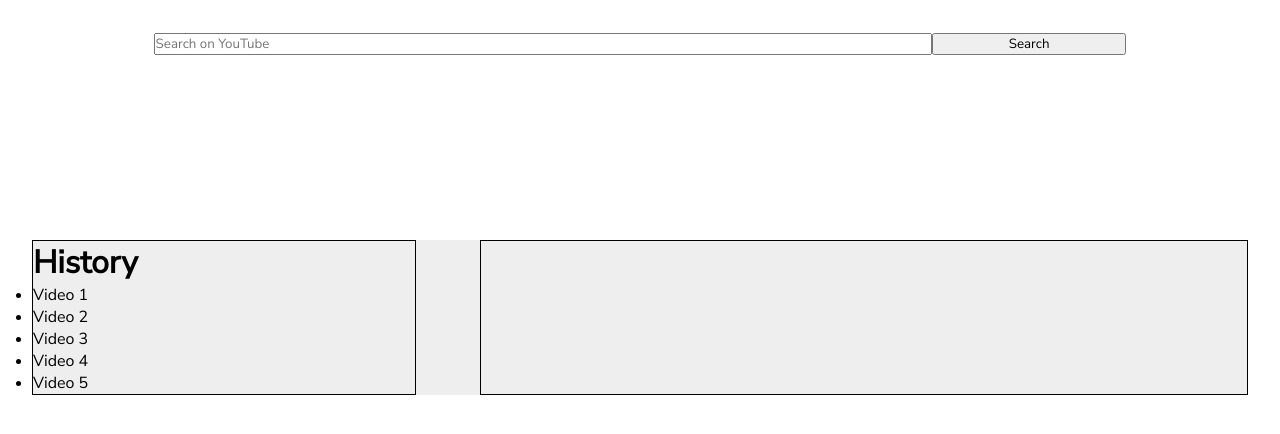
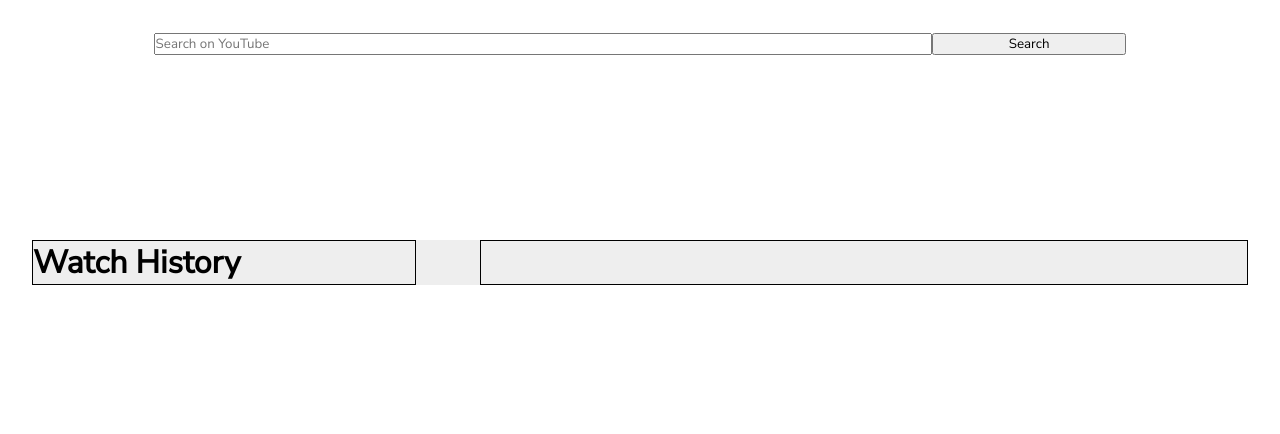
Before and after one commit to mryode/searcher, a React (Create React App) app in the folder frontend/: page / in a window 1280 px wide. Shown: the top 434 px of the page. Built offline with nearby package versions, Linux system fonts and the light colour scheme.

Commit message:
add history list and connect it to backend

```diff
--- a/frontend/package.json
+++ b/frontend/package.json
@@ -3,6 +3,7 @@
   "version": "0.1.0",
   "private": true,
   "dependencies": {
+    "axios": "^0.19.0",
     "react": "^16.9.0",
     "react-dom": "^16.9.0",
     "react-scripts": "3.1.1"
--- a/frontend/src/App.js
+++ b/frontend/src/App.js
@@ -1,35 +1,52 @@
 import React, { useState } from 'react';
+import axios from 'axios';
+
 import SearchBar from './SearchBar/SearchBar';
 import VideoPlayer from './VideoPlayer/VideoPlayer';
+import HistoryList from './HistoryList/HistoryList';
 
 import './App.css';
 
 const App = () => {
 
     const [currentVideoPlaying, setCurrentVideoPlaying] = useState("DbL7Frf6nJI");
+    const [historyList, setHistoryList] = useState([]);
 
-    const handlePlayClick = videoId => {
+    const handlePlayClick = (videoId, videoTitle) => {
         setCurrentVideoPlaying(videoId);
+
+        const newVideo = {
+            videoId,
+            videoTitle
+        };
+        axios.post('http://localhost:3001/history/add', newVideo)
+            .then(resp => {
+                const { _id, videoId, videoTitle } = resp.data;
+                setHistoryList(historyList.concat({ _id, videoId, videoTitle }));
+            })
+            .catch(err => console.error(err));
+    }
+
+    const handleDeleteClick = videoMongoId => {
+        axios.delete(`http://localhost:3001/history/${videoMongoId}`)
+            .then(resp => {
+                const { _id } = resp.data;
+                setHistoryList(historyList.filter(video => video._id !== _id));
+            })
+            .catch(err => console.error(err));
     }
 
     return (
         <div className="app-container">
             <div className="search-container">
-                <SearchBar onPlayClick={handlePlayClick}/>
+                <SearchBar onPlayClick={handlePlayClick} />
             </div>
             <div className="main">
                 <div className="history-container">
-                    <h1>History</h1>
-                    <ul>
-                        <li>Video 1</li>
-                        <li>Video 2</li>
-                        <li>Video 3</li>
-                        <li>Video 4</li>
-                        <li>Video 5</li>
-                    </ul>
+                    <HistoryList historyList={historyList} onDeleteClick={handleDeleteClick} />
                 </div>
                 <div className="video-container">
-                    <VideoPlayer videoId={currentVideoPlaying}/>
+                    <VideoPlayer videoId={currentVideoPlaying} />
                 </div>
             </div>
         </div>
--- /dev/null
+++ b/frontend/src/HistoryItem/HistoryItem.js
@@ -0,0 +1,13 @@
+import React from 'react';
+import axios from 'axios';
+
+const HistoryItem = ({ video, onDeleteClick }) => {
+    return (
+        <div className="history-record">
+            <h3>{video.videoTitle}</h3>
+            <button onClick={() => onDeleteClick(video._id)}>Delete</button>
+        </div>
+    )
+}
+
+export default HistoryItem;
--- /dev/null
+++ b/frontend/src/HistoryList/HistoryList.js
@@ -0,0 +1,16 @@
+import React from 'react';
+
+import HistoryItem from '../HistoryItem/HistoryItem';
+
+const HistoryList = ({ historyList, onDeleteClick }) => {
+    return (
+        <div className="history-container">
+            <h1>Watch History</h1>
+            <div className="history-list">
+                {historyList.map(video => <HistoryItem key={video._id} video={video} onDeleteClick={onDeleteClick}/>)}
+            </div>
+        </div>
+    )
+}
+
+export default HistoryList;
--- a/frontend/src/ResultItem/ResultItem.js
+++ b/frontend/src/ResultItem/ResultItem.js
@@ -13,7 +13,7 @@
             </div>
             <button
                 className="play-btn"
-                onClick={() => onPlayClick(videoId)}
+                onClick={() => onPlayClick(videoId, videoTitle)}
             >Play!</button>
         </div>
     );
--- a/frontend/src/SearchBar/SearchBar.js
+++ b/frontend/src/SearchBar/SearchBar.js
@@ -1,9 +1,11 @@
-import React, { useState, useEffect, useRef } from 'react';
+import React, { useState, useEffect } from 'react';
+import axios from 'axios';
+
 import ResultList from '../ResultList/ResultList';
 import SearchInput from '../SearchInput/SearchInput';
+import OutsideClickDetector from '../OutsideClickDetector';
 
 import './SearchBar.css';
-import OutsideClickDetector from '../OutsideClickDetector';
 
 const SearchBar = ({ onPlayClick }) => {
     const [searchText, setSearchText] = useState("");
@@ -17,6 +19,7 @@
     }
 
     const handleSearchClick = value => {
+        console.log('searchText', searchText);
         searchText === value ? setShowResults(true) : setSearchText(value);
     };
 
@@ -24,30 +27,30 @@
     // the searchText changes (on enter or button click).
     useEffect(() => {
         if (searchText) {
-            fetch(`http://localhost:3001/search/${searchText}`)
-                .then(resp => resp.json())
-                .then(json => {
-                    setSearchResult(json);
+            axios.get(`http://localhost:3001/search/${searchText}`)
+                .then(resp => {
+                    setSearchResult(resp.data);
                     setShowResults(true);
                 })
-                .catch(err => console.error(err));
+                .catch(err => console.error(err))
         }
     }, [searchText])
+
 
     const handleOutsideSearchBarClick = () => {
         setShowResults(false);
     }
 
-    const handlePlay = videoId => {
+    const handlePlay = (videoId, videoTitle) => {
         setShowResults(false);
-        onPlayClick(videoId);
+        onPlayClick(videoId, videoTitle);
     }
 
     return (
         <OutsideClickDetector handleOutsideSearchBarClick={handleOutsideSearchBarClick}>
             <React.Fragment>
                 <SearchInput handleKeyPress={handleKeyPress} handleSearchClick={handleSearchClick} />
-                {showResults ? <ResultList videoList={searchResult} onPlayClick={videoId => handlePlay(videoId)} /> : null}
+                {showResults ? <ResultList videoList={searchResult} onPlayClick={(videoId, videoTitle) => handlePlay(videoId, videoTitle)} /> : null}
             </React.Fragment>
         </OutsideClickDetector>
     );
```
Also changed, not shown: frontend/src/HistoryItem/HistoryItem.css (added), frontend/src/HistoryList/HistoryList.css (added), 1 other file (tests, documents, lock files or other folders).
